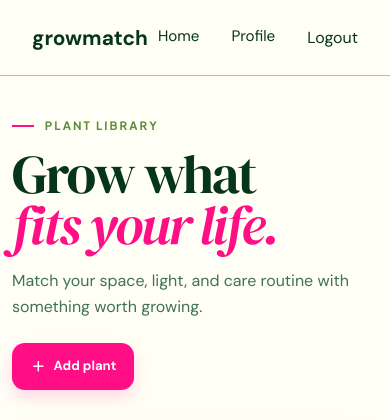
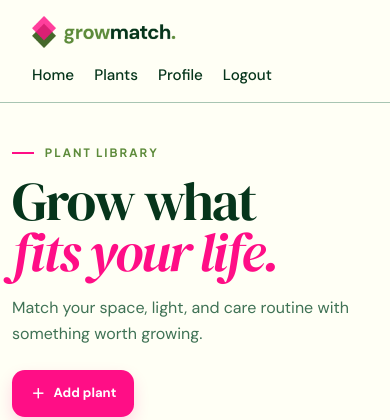
Before and after one commit to pbp-kelompok-f13/GrowMatch, a Django app: page /plants/ in a window 390 px wide. Shown: the top 420 px of the page. Run offline with Django 5.2, Linux system fonts and the light colour scheme; the visitor is signed in with stand-in values (Sample User, id 1); data comes from the database, SQL or seed files in the repository.

Commit message:
style: improve navbar and footer

```diff
--- a/static/css/defaults.css
+++ b/static/css/defaults.css
@@ -362,85 +362,192 @@ textarea {
   }
 }
 
+/* Header */
 .site-header {
+  min-height: 5rem;
+  padding: 1rem var(--gutter);
   border-bottom: 1px solid var(--line);
+  background: var(--paper);
   display: flex;
   justify-content: space-between;
   align-items: center;
-  padding: 1.25rem 2rem;
+  gap: 2rem;
 }
 
 .brand {
-  font-size: 1.3rem;
-  font-weight: 700;
-  color: var(--ink);
+  display: inline-flex;
+  align-items: center;
   text-decoration: none;
 }
 
-.site-header nav {
+.brand img {
+  width: clamp(9rem, 14vw, 12rem);
+  height: auto;
+}
+
+.site-nav {
+  display: flex;
+  align-items: center;
+  gap: 2rem;
+}
+
+.site-nav a,
+.nav-link {
+  padding: 0;
+  border: 0;
+  background: none;
+  color: var(--ink);
+  font-family: var(--font-body);
+  font-size: 0.95rem;
+  font-weight: 500;
+  line-height: 1.5;
+  text-decoration: none;
+  cursor: pointer;
+  transition: color 180ms ease;
+}
+
+.site-nav a:hover,
+.nav-link:hover {
+  color: var(--secondary-base);
+}
+
+.logout-form {
+  display: flex;
+  margin: 0;
+}
+
+.site-nav .nav-register {
+  padding: 0.55rem 1.15rem;
+  border-radius: var(--radius-max);
+  background: var(--primary-base);
+  color: var(--paper);
+}
+
+.site-nav .nav-register:hover {
+  background: var(--primary-50);
+  color: var(--paper);
+}
+
+/* Footer */
+.site-footer {
+  margin-top: 5rem;
+  padding: 4rem var(--gutter) 2rem;
+  background: var(--primary-base);
+  color: var(--paper);
+}
+
+.site-footer-main {
+  display: flex;
+  justify-content: space-between;
+  align-items: flex-start;
+  gap: 3rem;
+  padding-bottom: 3rem;
+}
+
+.footer-brand {
+  max-width: 24rem;
+}
+
+.footer-logo {
+  display: inline-flex;
+  width: fit-content;
+  margin-bottom: 1.25rem;
+  padding: 0.65rem 0.9rem;
+  background: var(--paper);
+  border-radius: 0.75rem;
+}
+
+.footer-logo img {
+  width: 10rem;
+  height: auto;
+}
+
+.footer-brand p {
+  margin: 0;
+  color: var(--primary-20);
+  line-height: 1.6;
+}
+
+.footer-links {
   display: flex;
   gap: 2rem;
 }
 
-.site-header nav a {
-  color: var(--ink);
+.footer-links a {
+  color: var(--paper);
+  font-size: 0.95rem;
   text-decoration: none;
-  font-size: 0.95rem;
+}
+
+.footer-links a:hover {
+  color: var(--secondary-30);
+}
+
+.site-footer-bottom {
+  padding-top: 1.5rem;
+  border-top: 1px solid var(--primary-50);
+  display: flex;
+  justify-content: space-between;
+  gap: 2rem;
+}
+
+.site-footer-bottom p {
+  margin: 0;
+  color: var(--primary-30);
+  font-size: 0.85rem;
 }
 
 /* toast */
 .toast-component {
   position: fixed;
-  inset: auto 2rem 2rem auto;
+  right: 1.5rem;
+  bottom: 1.5rem;
+  z-index: 1000;
+  width: min(22rem, calc(100vw - 3rem));
   margin: 0;
-  padding: 1rem 1.5rem;
-  border-radius: var(--radius);
-  box-shadow: 0 10px 25px rgba(28, 25, 23, 0.15);
+  padding: 0.9rem 1.1rem;
   display: none;
-  align-items: center;
-  gap: 1rem;
-  transition: all 0.3s ease;
-  background-color: var(--paper);
-  color: inherit;
+  align-items: flex-start;
+  gap: 0.75rem;
+  background: var(--paper);
+  color: var(--ink);
+  border-radius: 1rem;
+  box-shadow: var(--shadow);
+
+  transition:
+    opacity 180ms ease,
+    transform 180ms ease;
 }
 
 .toast-component:popover-open {
   display: flex;
 }
 
-.toast-hidden {
-  opacity: 0;
-  transform: translateY(150%);
-  pointer-events: none;
-}
-
-.toast-show {
-  opacity: 1;
-  transform: translateY(0);
-}
-
 .toast-title {
-  font-size: 1rem;
+  margin: 0 0 0.15rem;
+  font-family: var(--font-body);
+  font-size: 0.95rem;
   font-weight: 700;
-  margin-bottom: 0.15rem;
-  font-family: var(--font-subheading);
+  line-height: 1.4;
 }
 
 .toast-message {
+  margin: 0;
+  font-family: var(--font-body);
   font-size: 0.85rem;
-  color: var(--text-muted);
-  font-family: var(--font-body);
+  line-height: 1.5;
+  color: var(--primary-50);
 }
 
 /* Modifikasi border kiri berdasarkan tipe notifikasi */
 .toast-success {
-  border: 1.5px solid #22c55e;
+  border: 1px solid var(--secondary-base);
 }
 .toast-error {
-  border: 1.5px solid #b42318;
+  border: 1px solid #b42318;
 }
 .toast-normal {
-  border: 1.5px solid var(--accent);
+  border: 1px solid var(--accent-base);
 }
 
 .material-symbols-outlined {
@@ -449,8 +556,31 @@ textarea {
     'wght' 400,
     'GRAD' 0,
     'opsz' 24;
-
   font-size: 1.1rem;
   line-height: 1;
   vertical-align: middle;
 }
+
+@media (max-width: 600px) {
+  .site-header {
+    align-items: flex-start;
+    flex-direction: column;
+    gap: 1rem;
+  }
+
+  .site-nav {
+    width: 100%;
+    gap: 1.25rem;
+    overflow-x: auto;
+  }
+
+  .site-footer-main,
+  .site-footer-bottom {
+    flex-direction: column;
+  }
+
+  .footer-links {
+    flex-wrap: wrap;
+    gap: 1rem 2rem;
+  }
+}
--- a/templates/base.html
+++ b/templates/base.html
@@ -25,29 +25,26 @@
 </head>
 <body>
     <header class="site-header">
-        <a href="#profile" class="brand">growmatch</a>
+        <a href="/" class="brand">
+            <img src="{% static 'img/icons/logo.png' %}" alt="GrowMatch">
+        </a>
 
-        <nav>
+        <nav class="site-nav">
+            <a href="/">Home</a>
+            <a href="{% url 'plant_catalog:catalog' %}">Plants</a>
+
             {% if user.is_authenticated %}
-                <a href="/">Home</a>
                 <a href="{% url 'accounts:profile' %}">Profile</a>
-                <form method="POST"
-                    action="{% url 'accounts:logout' %}"
-                    style="display: inline;">
+
+                <form method="POST" action="{% url 'accounts:logout' %}" class="logout-form">
                     {% csrf_token %}
-                    <button type="submit"
-                            style="background: none; border: none; padding: 0; font: inherit; cursor: pointer;">
-                        Logout
-                    </button>
+                    <button type="submit" class="nav-link">Logout</button>
                 </form>
-
             {% else %}
-                <a href="/">Home</a>
                 <a href="{% url 'accounts:login' %}">Login</a>
-                <a href="{% url 'accounts:register' %}">Register</a>
+                <a href="{% url 'accounts:register' %}" class="nav-register">Register</a>
             {% endif %}
         </nav>
-
     </header>
 
     <main>
@@ -59,8 +56,29 @@
     </main>
 
     <footer class="site-footer">
-        <div class="container">
-            <p>&copy; 2026 Kelompok F13 PBP. Fakultas Ilmu Komputer, Universitas Indonesia.</p>
+        <div class="site-footer-main">
+            <div class="footer-brand">
+                <a href="/" class="footer-logo">
+                    <img src="{% static 'img/icons/logo.png' %}" alt="GrowMatch">
+                </a>
+                <p>Find plants that fit your space, lifestyle, and growing journey.</p>
+            </div>
+
+            <div class="footer-links">
+                <a href="/">Home</a>
+                <a href="{% url 'plant_catalog:catalog' %}">Plants</a>
+
+                {% if user.is_authenticated %}
+                    <a href="{% url 'accounts:profile' %}">Profile</a>
+                {% else %}
+                    <a href="{% url 'accounts:login' %}">Login</a>
+                {% endif %}
+            </div>
+        </div>
+
+        <div class="site-footer-bottom">
+            <p>&copy; 2026 GrowMatch · Kelompok F13 PBP</p>
+            <p>Fakultas Ilmu Komputer, Universitas Indonesia</p>
         </div>
     </footer>
 </body>
```
Also changed, not shown: static/img/icons/logo.png (added). Lines whose indentation alone changed are shown as unchanged.
